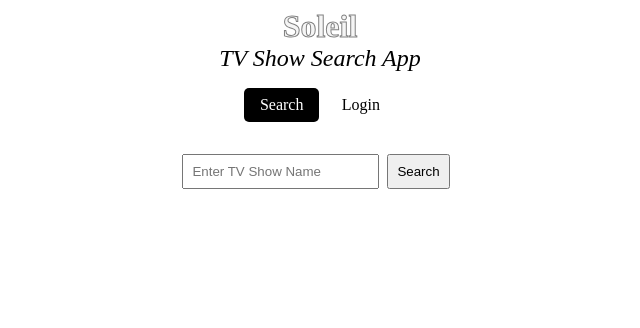
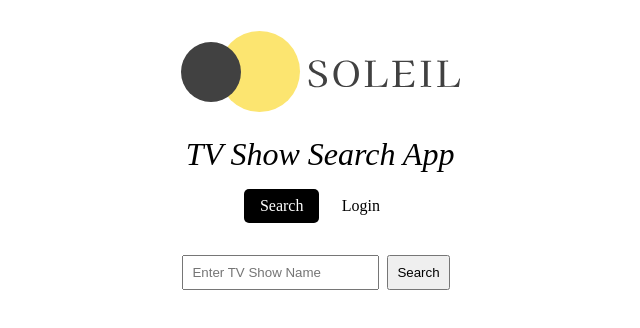
Before and after one commit to gguilt/ggflix, a Next.js app: page / in a window 1280 px wide. Shown: the top 328 px of the page, without its empty margins (320-960 px from the left). Built offline with nearby package versions, Linux system fonts and the light colour scheme.

Commit message:
Add icon and logo

```diff
--- a/src/components/Header.tsx
+++ b/src/components/Header.tsx
@@ -1,6 +1,7 @@
 "use client";
 
 import styles from "@/styles/components/Header.module.css";
+import Image from "next/image";
 import Link from "next/link";
 import { usePathname } from "next/navigation";
 
@@ -9,8 +10,14 @@ export default function Header() {
 
   return (
     <header className={styles.header}>
-      <h1 className={styles.logo}>Soleil</h1>
-      <h2 className={styles.description}>TV Show Search App</h2>
+      <Image
+        className={styles.logo}
+        src="/logo.svg"
+        alt="Soleil Logo"
+        width={320}
+        height={128}
+      />
+      <h1 className={styles.description}>TV Show Search App</h1>
 
       <nav>
         <Link
--- a/src/styles/components/Header.module.css
+++ b/src/styles/components/Header.module.css
@@ -1,8 +1,8 @@
 .logo {
-  color: whitesmoke;
-  -webkit-text-stroke: 1px gray;
-  padding: 0;
-  margin: 0;
+  -webkit-user-select: none;
+  -khtml-user-select: none;
+  -moz-user-select: none;
+  -o-user-select: none;
   user-select: none;
 }
 
```
Also changed, not shown: public/logo.svg (added), src/app/icon.svg (added).
